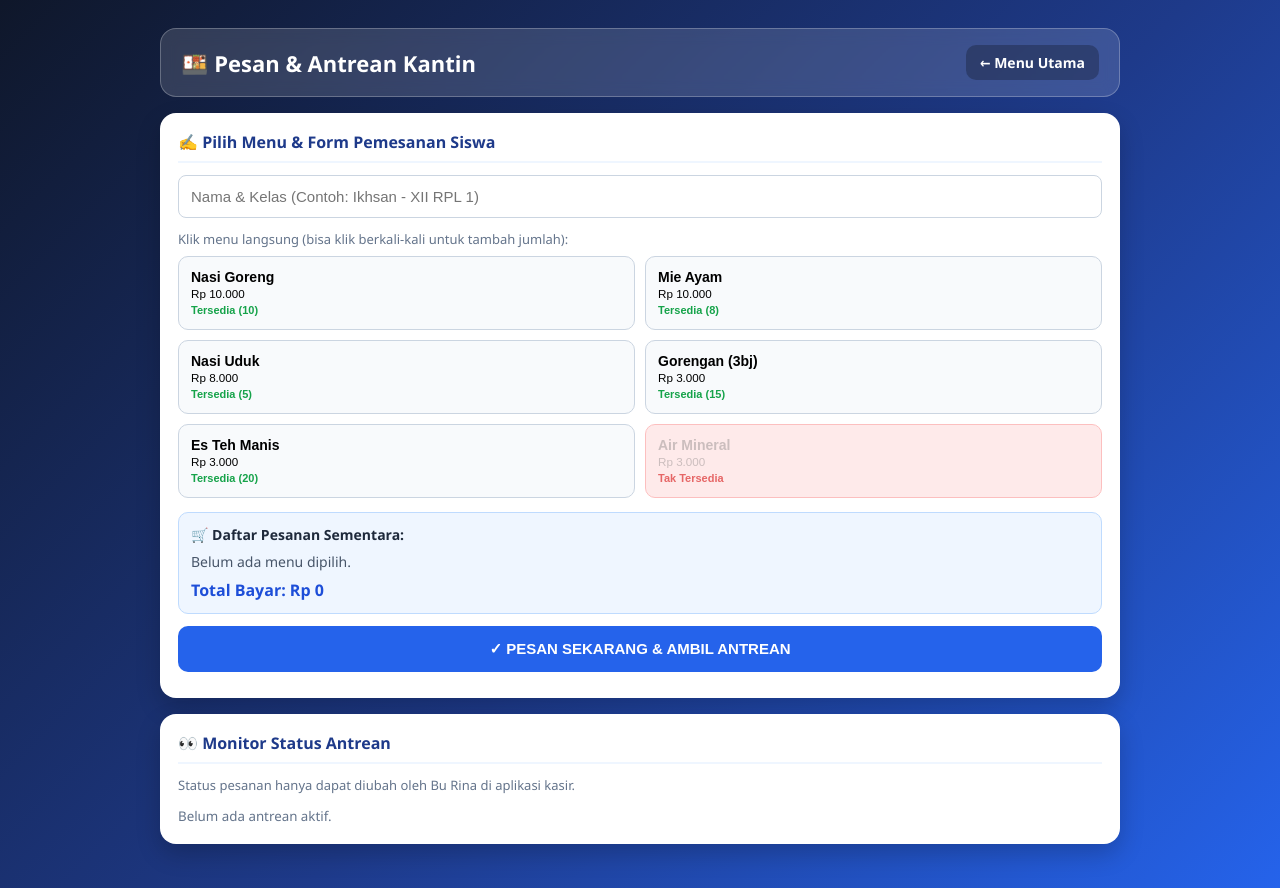
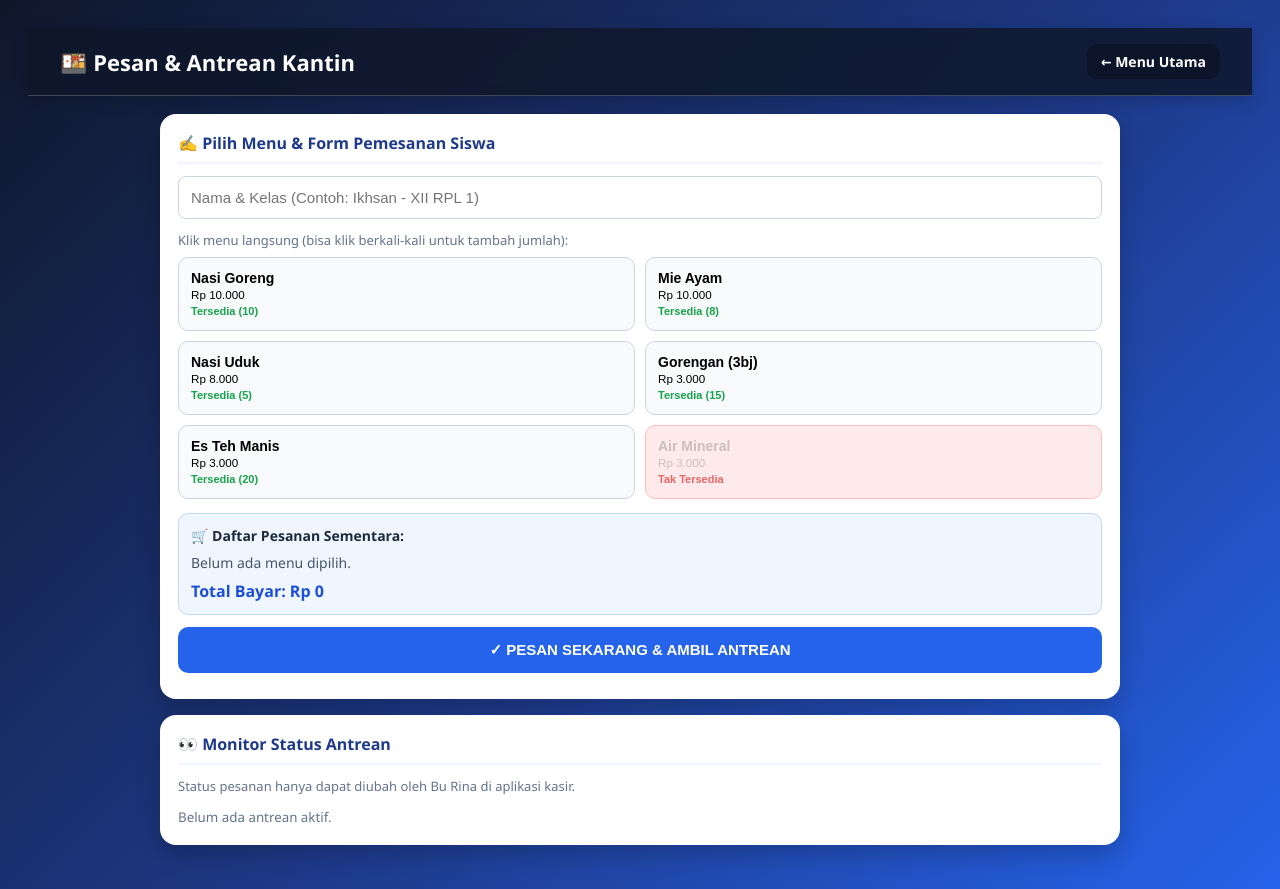
Before and after one commit to mikhsanmaulana630-gif/aplikasi-wirausaha-pkk-xii-rpl-1-oleh-ikhsan, a plain HTML site: page antrean-kantin.html in a window 1280 px wide. Drawn offline with Linux system fonts and the light colour scheme.

Commit message:
Update antrean-kantin.html

```diff
--- a/antrean-kantin.html
+++ b/antrean-kantin.html
@@ -14,12 +14,23 @@
       padding: clamp(12px, 3vw, 28px);
     }
     .wrap { max-width: 960px; width: 100%; margin: 0 auto; }
-    .header {
-      display: flex; justify-content: space-between; align-items: center;
-      background: rgba(255, 255, 255, 0.14); backdrop-filter: blur(8px);
-      border: 1px solid rgba(255, 255, 255, 0.25);
-      color: white; padding: 16px 20px; border-radius: 16px; margin-bottom: 16px;
+        .header {
+      position: sticky;
+      top: 0;
+      z-index: 100;
+      width: 100%;
+      display: flex;
+      justify-content: space-between;
+      align-items: center;
+      background: rgba(15, 23, 42, 0.85);
+      backdrop-filter: blur(10px);
+      border-bottom: 1px solid rgba(255, 255, 255, 0.2);
+      color: white;
+      padding: 16px clamp(16px, 4vw, 32px);
+      margin-bottom: 18px;
+      box-shadow: 0 4px 15px rgba(0, 0, 0, 0.2);
     }
+
     .header strong { font-size: clamp(18px, 2.5vw, 22px); }
     .header a { color: white; text-decoration: none; background: rgba(0, 0, 0, 0.25); padding: 8px 14px; border-radius: 10px; font-size: 14px; font-weight: bold; }
     .grid-layout { display: grid; grid-template-columns: repeat(auto-fit, minmax(320px, 1fr)); gap: 16px; align-items: start; }
@@ -42,12 +53,12 @@
 </head>
 
 <body>
-<div class="wrap">
-    <div class="header">
+  <div class="header">
     <strong>🍱 Pesan & Antrean Kantin</strong>
     <a href="index.html">← Menu Utama</a>
   </div>
 
+<div class="wrap">
   <div class="card">
     <h3>✍️ Pilih Menu & Form Pemesanan Siswa</h3>
     <input type="text" id="namaSiswa" placeholder="Nama & Kelas (Contoh: Ikhsan - XII RPL 1)">
```
